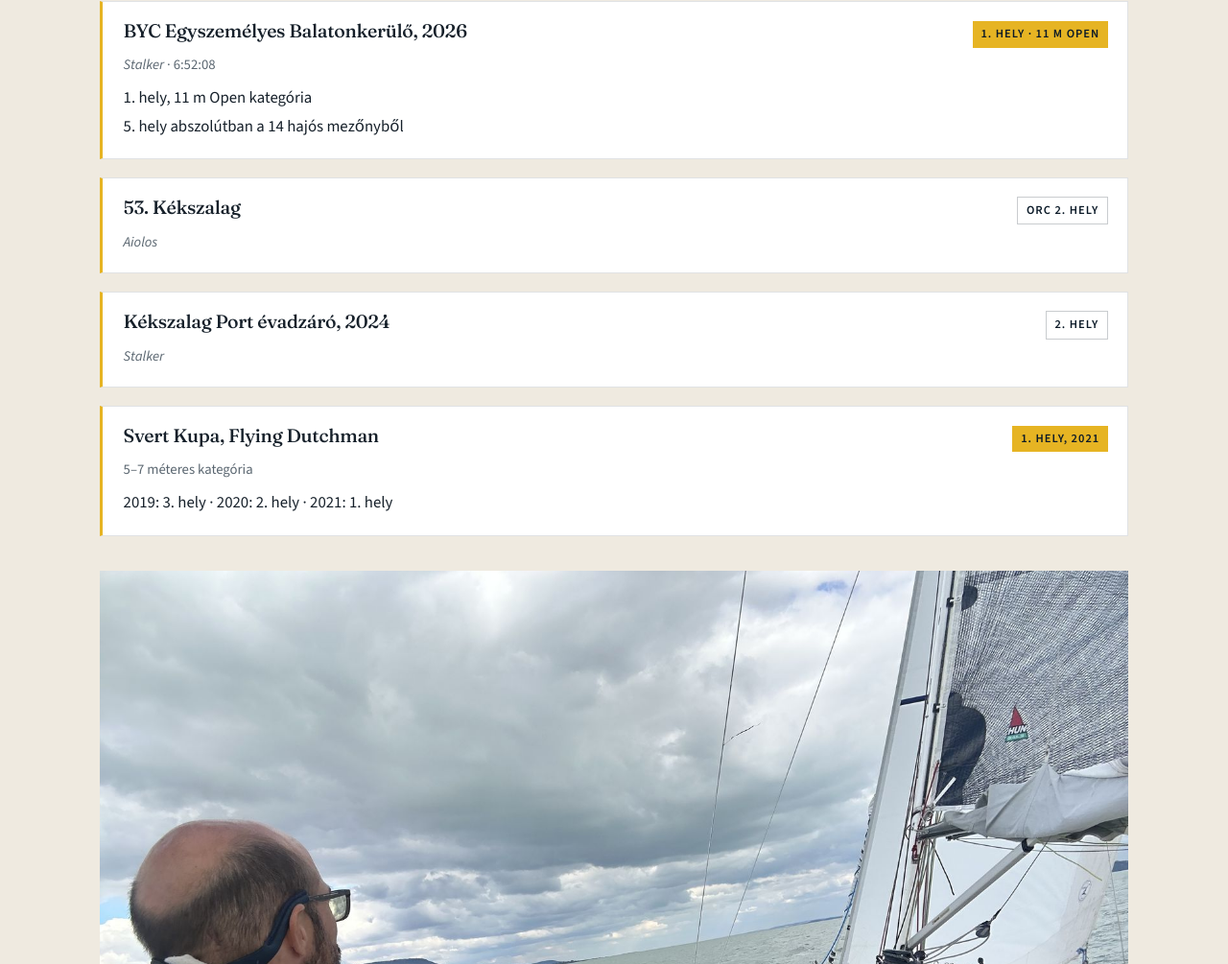
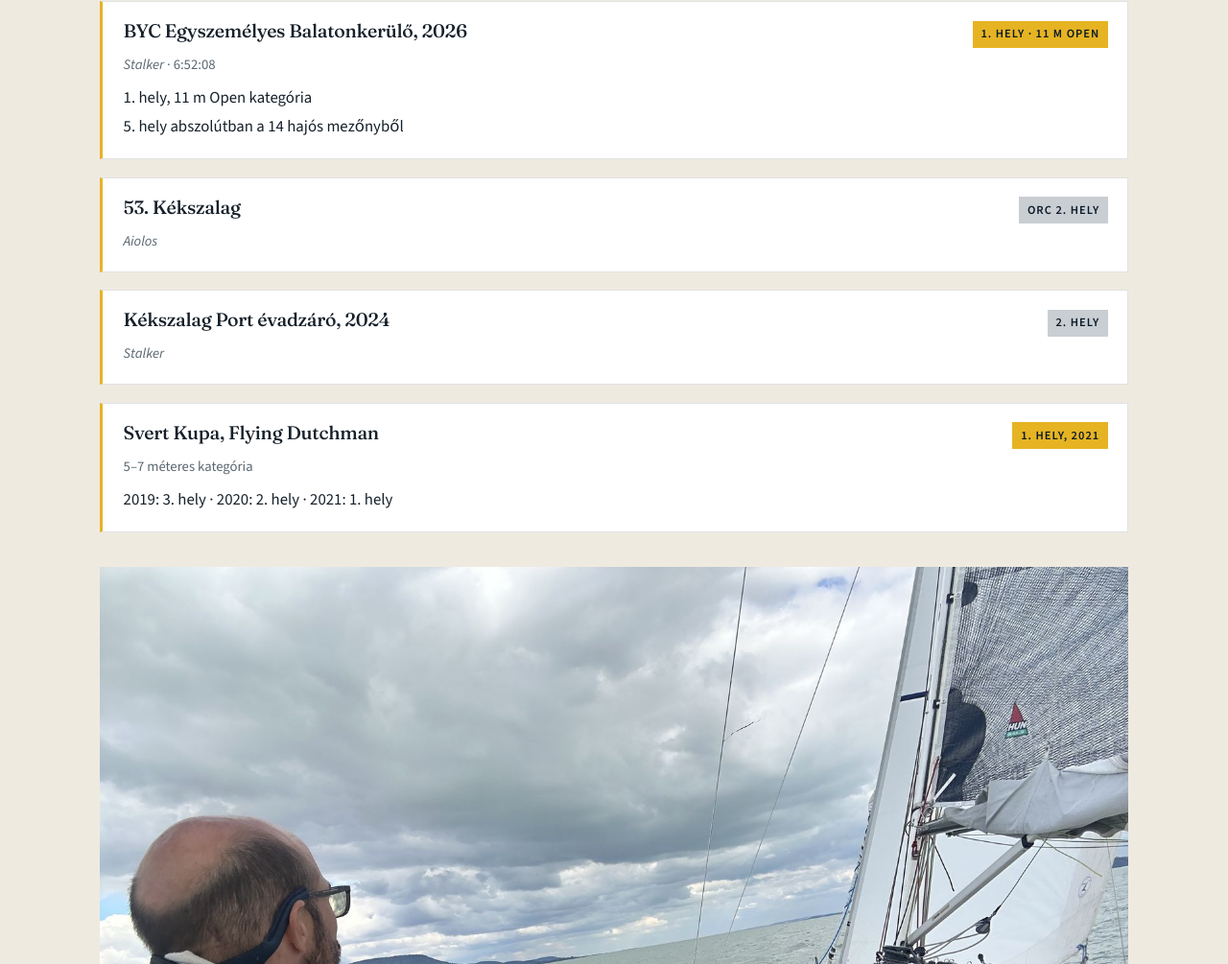
Before and after one commit to nagyb187/nbsailing-hu, a plain HTML site: page index.html in a window 1280 px wide. Shown: the part 2548-3553 px from the top of the page at 96% size. Drawn offline with nearby package versions, Linux system fonts and the light colour scheme.

Commit message:
Ezüst háttér a második helyezéseknek.

```diff
--- a/index.html
+++ b/index.html
@@ -421,9 +421,8 @@
       white-space: nowrap;
     }
     .place--silver {
-      background: transparent;
+      background: #c9ced3;
       color: var(--navy);
-      border: 1px solid var(--line-strong);
     }
     .result-meta {
       font-size: 0.92rem;
```
